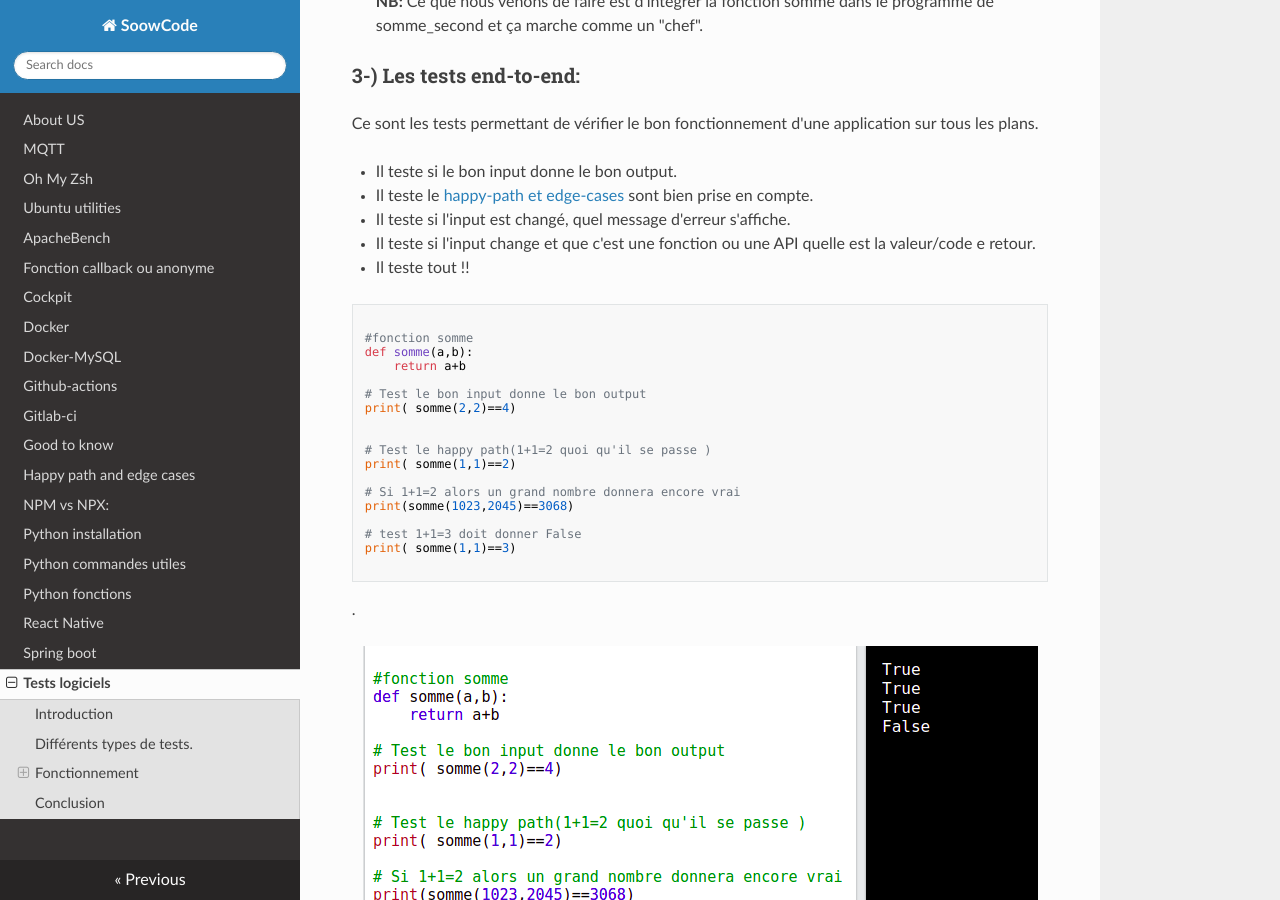
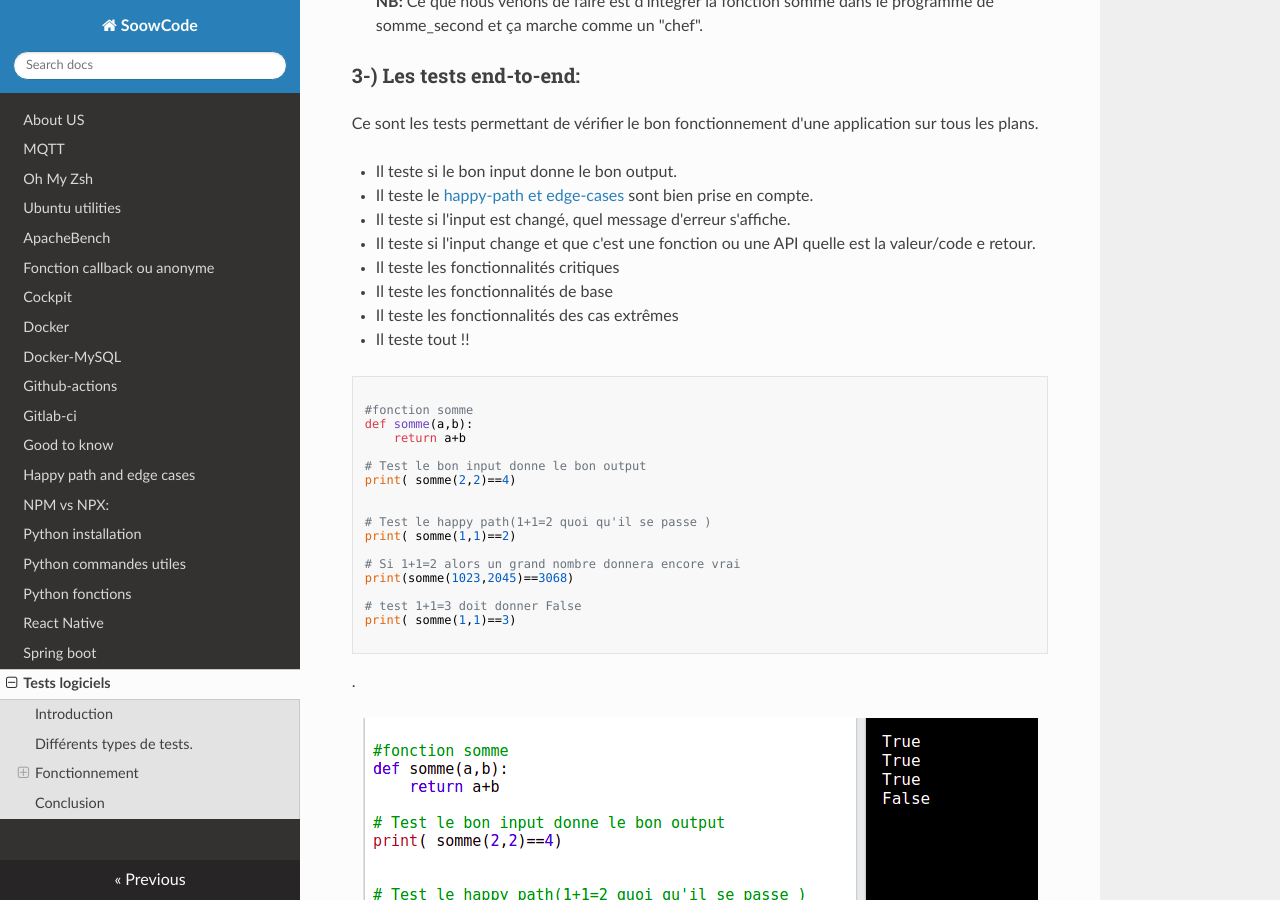
Before and after one commit to soowcode/soowcode.github.io, an MkDocs documentation site: the page built from docs/tests.md, in a window 1280 px wide and 900 px high, scrolled down 1902 px. Built offline with MkDocs 1.6.1, drawn with Linux system fonts in a browser that asks for light colours; nearby versions of some CDN libraries.

Commit message:
change CV

````diff
--- a/docs/tests.md
+++ b/docs/tests.md
@@ -77,7 +77,11 @@ Ce sont les tests permettant de vérifier le bon fonctionnement d'une applicatio
 
 - Il teste si l'input est changé, quel message d'erreur s'affiche.
 - Il teste si l'input change et que c'est une fonction ou une API quelle est la valeur/code e retour.
+- Il teste les fonctionnalités critiques
+- Il teste  les fonctionnalités de base
+- Il teste  les fonctionnalités des cas extrêmes
 - Il teste tout !!
+
 
 
 ```python
````
Also changed, not shown: docs/index.md (+1 -1 lines), 2 other files.
